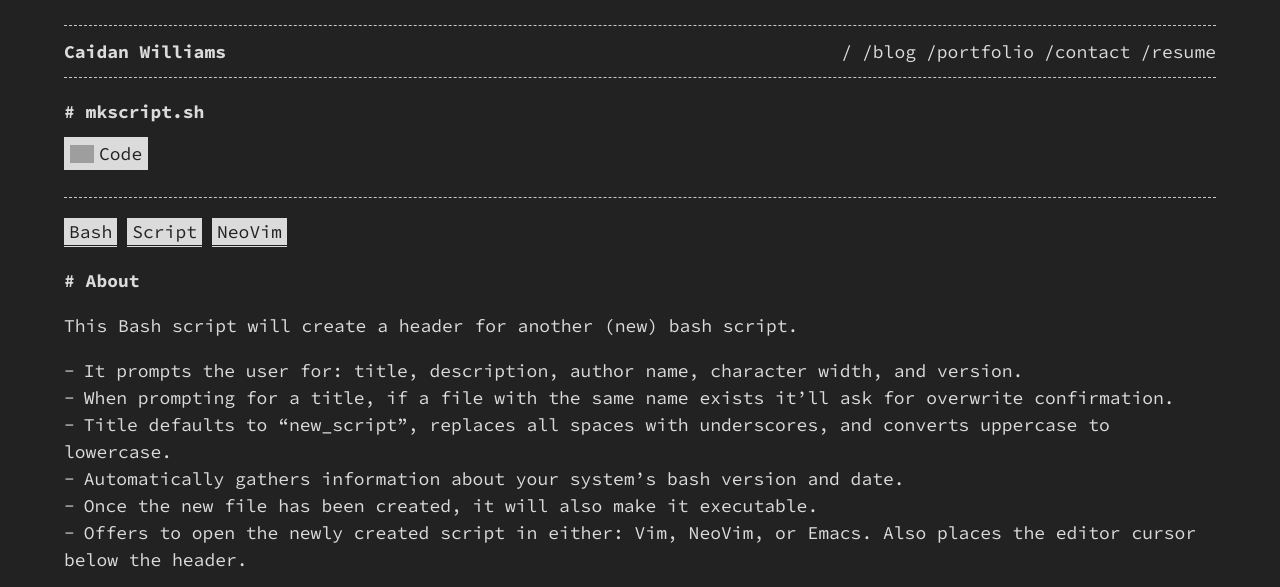
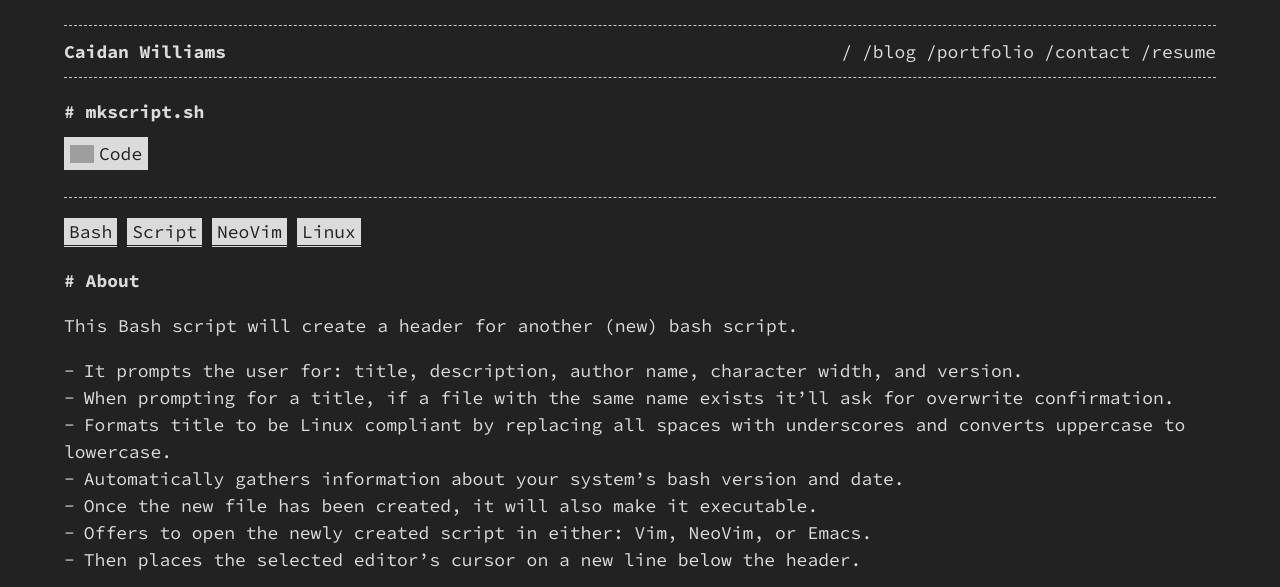
Before and after one commit to caidanw/caidanw.github.io, a Jekyll site: the page built from _projects/1-mkscript.md, in a window 1280 px wide, cut to the strip 0-587 px from the top of the page. Built offline with Jekyll 4.4.1, drawn with Linux system fonts in a browser that asks for light colours; grey boxes are pictures that could not be loaded.

Commit message:
updated project file names and summaries

```diff
--- a/_projects/mkscript.md
+++ b/_projects/1-mkscript.md
@@ -4,7 +4,7 @@ title: mkscript.sh
 permalink: mkscript-sh
 demo_url:
 source_url: https://gist.github.com/mildmelon/110dcc1f9c2be5ba3ab4b1371dd158e8
-tags: [Bash, Script, NeoVim]
+tags: [Bash, Script, NeoVim, Linux]
 ---
 
 # About
@@ -13,9 +13,10 @@ This Bash script will create a header for another (new) bash script.
 
 - It prompts the user for: title, description, author name, character width, and version.
 - When prompting for a title, if a file with the same name exists it'll ask for overwrite confirmation.
-- Title defaults to "new_script", replaces all spaces with underscores, and converts uppercase to lowercase.
+- Formats title to be Linux compliant by replacing all spaces with underscores and converts uppercase to lowercase.
 - Automatically gathers information about your system's bash version and date.
 - Once the new file has been created, it will also make it executable.
-- Offers to open the newly created script in either: Vim, NeoVim, or Emacs. Also places the editor cursor below the header.
+- Offers to open the newly created script in either: Vim, NeoVim, or Emacs.
+- Then places the selected editor's cursor on a new line below the header.
 
 <script src="https://gist.github.com/mildmelon/110dcc1f9c2be5ba3ab4b1371dd158e8.js"></script>
```
Also changed, not shown: _projects/2-unlock-hero.md (renamed from _projects/unlock-hero.md, +2 -4 lines).
